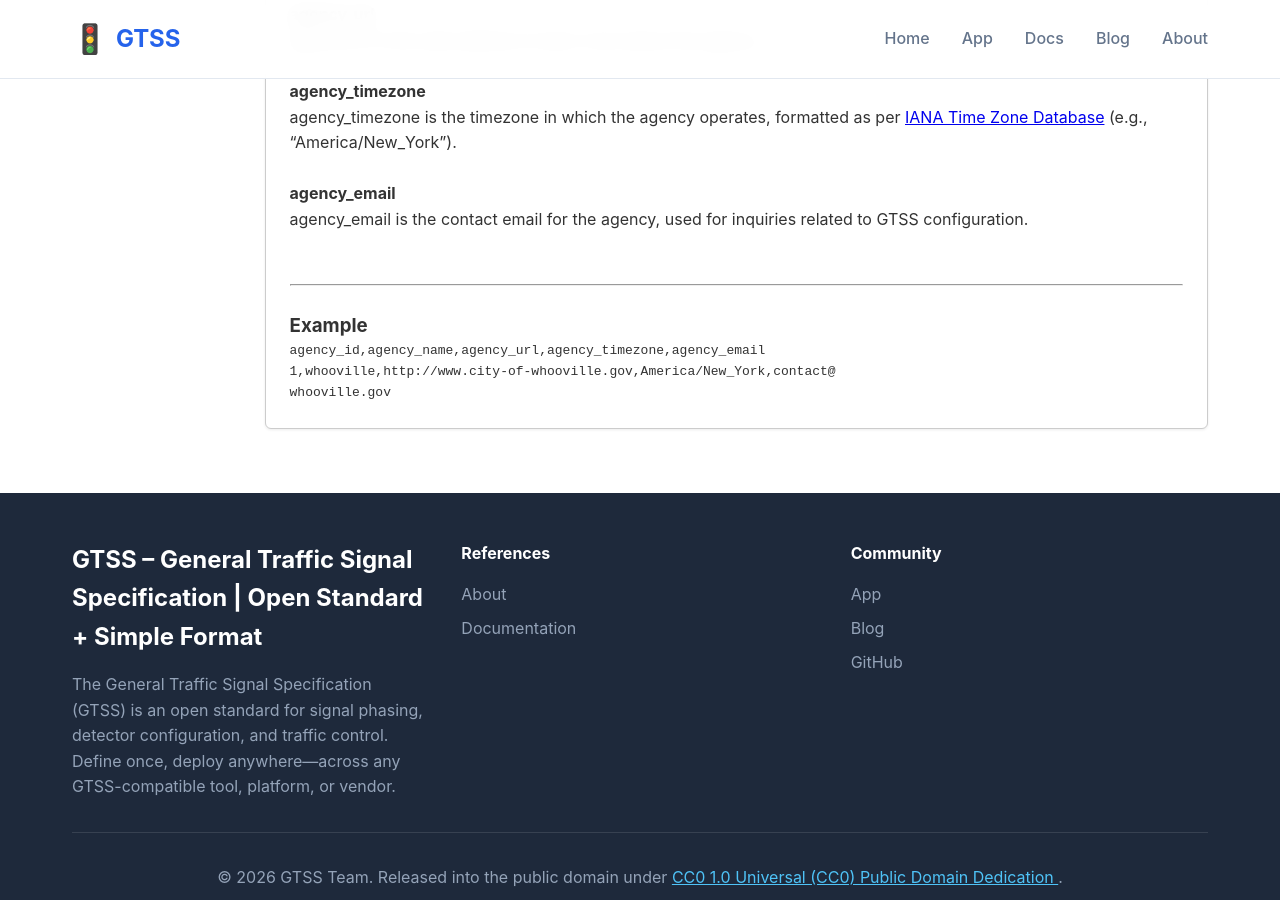
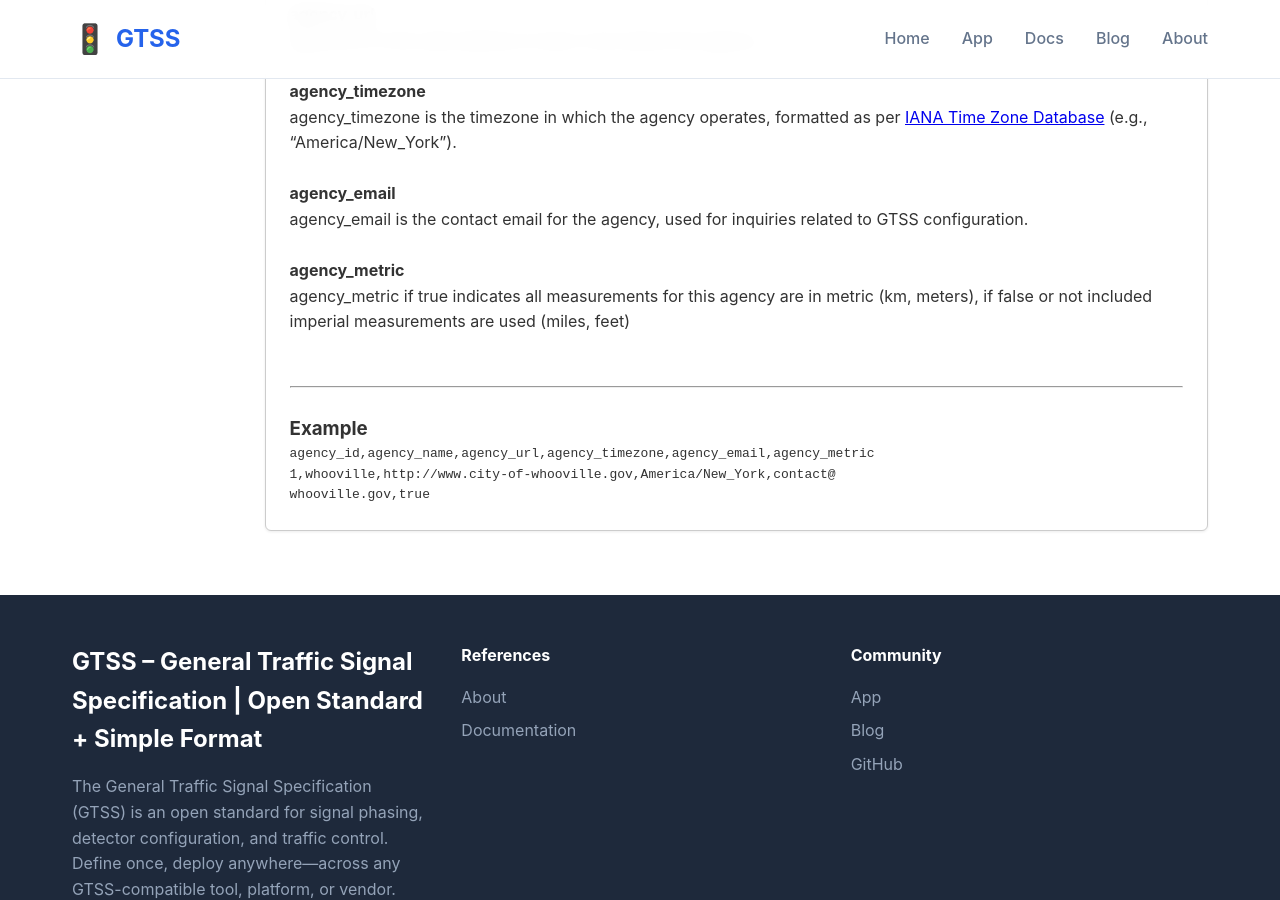
Before and after one commit to redmond2742/GTSS, a Jekyll site: the page built from documentation/agency.md, in a window 1280 px wide and 900 px high, scrolled down 687 px. Built offline with Jekyll 4.4.1, drawn with Linux system fonts in a browser that asks for light colours.

Commit message:
Allow agencies to use metric measurements
Optionally allow metric for measurements (km/m) instead of imperial (miles/feet)

````diff
--- a/documentation/agency.md
+++ b/documentation/agency.md
@@ -44,6 +44,12 @@ agency_timezone is the timezone in which the agency operates, formatted as per <
 agency_email is the contact email for the agency, used for inquiries related to GTSS configuration.
 
 <br>
+
+#### agency_metric
+
+agency_metric if true indicates all measurements for this agency are in metric (km, meters), if false or not included imperial measurements are used (miles, feet)
+
+<br>
 <br>
 
 <hr>
@@ -52,7 +58,7 @@ agency_email is the contact email for the agency, used for inquiries related to
 ### Example
 
 ```csv
-agency_id,agency_name,agency_url,agency_timezone,agency_email
+agency_id,agency_name,agency_url,agency_timezone,agency_email,agency_metric
 1,whooville,http://www.city-of-whooville.gov,America/New_York,contact@
-whooville.gov
+whooville.gov,true
 ```
````
